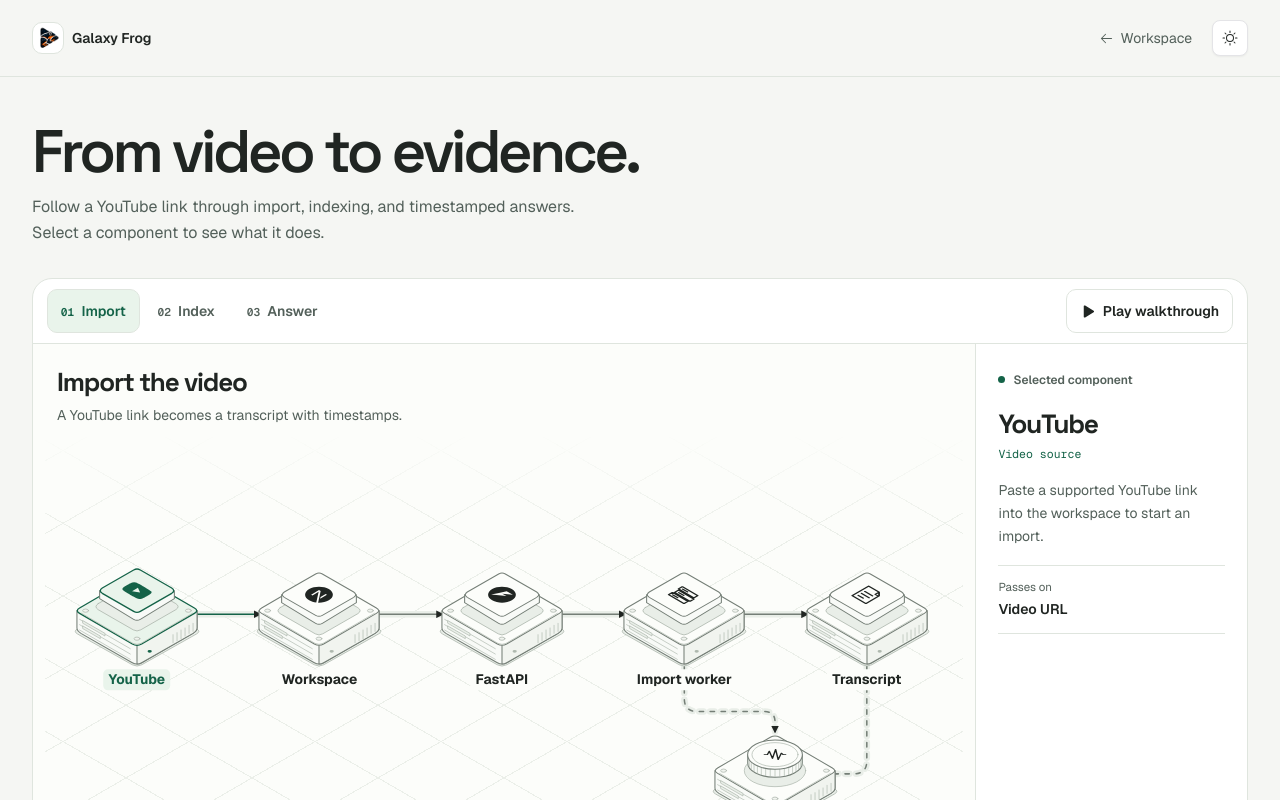
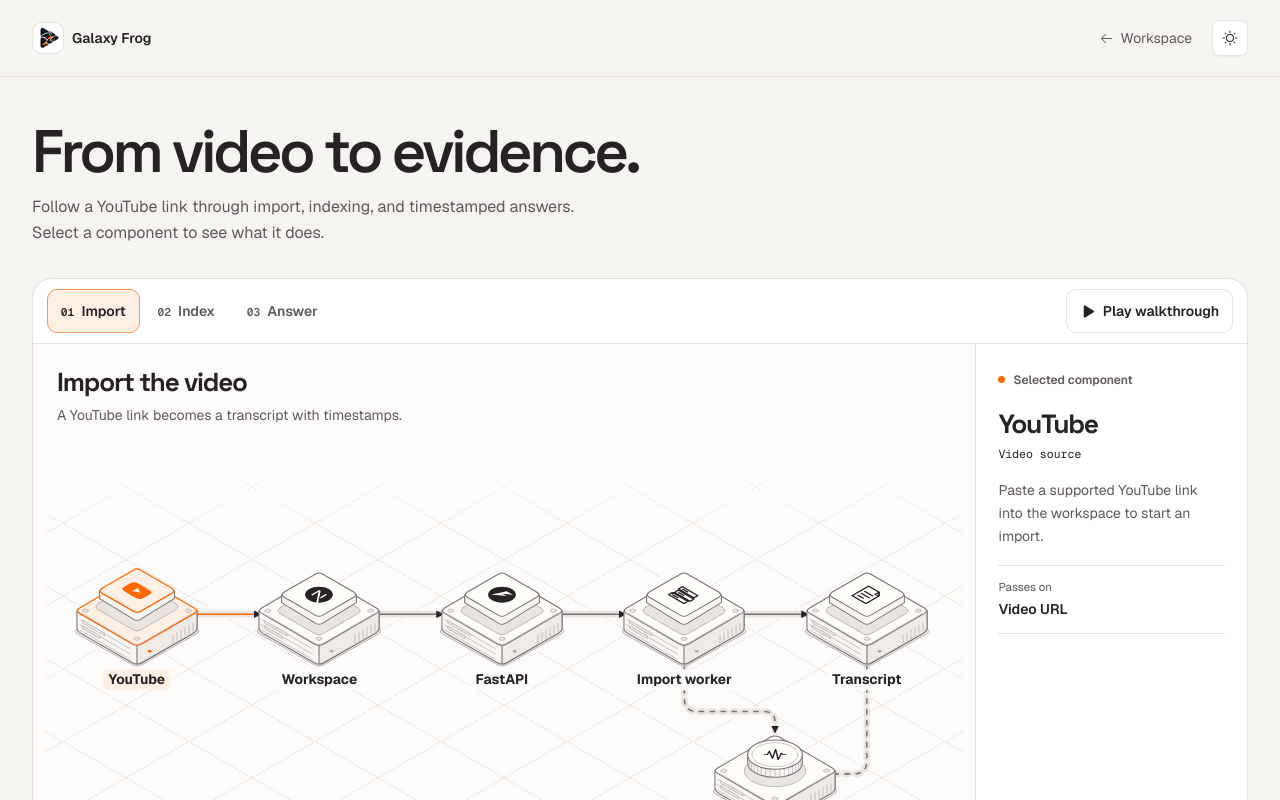
Before and after one commit to VedantPatil-99/the-galaxy-frog, a Next.js app in the folder apps/web/: page /workflow in a window 1280 px wide. Shown: the top 800 px of the page. Built offline with nearby package versions, Linux system fonts and the light colour scheme.

Commit message:
style(web): use bright orange in workflow

```diff
--- a/apps/web/app/workflow/page.tsx
+++ b/apps/web/app/workflow/page.tsx
@@ -21,7 +21,7 @@ export default function WorkflowPage() {
             Galaxy Frog
           </Link>
           <div className="flex shrink-0 items-center gap-2 sm:gap-4">
-            <Link href="/" className="inline-flex min-h-11 items-center gap-1.5 rounded-md px-1 text-sm text-(--wf-muted) hover:text-(--wf-active)">
+            <Link href="/" className="inline-flex min-h-11 items-center gap-1.5 rounded-md px-1 text-sm text-(--wf-muted) hover:text-(--wf-accent-text)">
               <ArrowLeftIcon size={15} aria-hidden="true" /> Workspace
             </Link>
             <ThemeToggle />
--- a/apps/web/components/workflow/workflow.css
+++ b/apps/web/components/workflow/workflow.css
@@ -1,39 +1,47 @@
 .wf-page {
-  --wf-paper: #f5f6f3;
-  --wf-board: #fcfdfa;
+  --wf-paper: #f7f5f2;
+  --wf-board: #fdfcfa;
   --wf-panel: #ffffff;
-  --wf-ink: #202522;
-  --wf-muted: #53605a;
-  --wf-rule: #dfe5de;
-  --wf-grid: #e4e9e2;
-  --wf-edge: #747e76;
-  --wf-detail: #aeb8ae;
-  --wf-case: #f8faf7;
-  --wf-side: #f1f4ef;
-  --wf-foot: #e9eee8;
-  --wf-active: #146348;
-  --wf-active-surface: #e9f4eb;
-  --wf-pulse: #4c9f6c;
+  --wf-ink: #262124;
+  --wf-muted: #60585c;
+  --wf-rule: #e7e0dd;
+  --wf-grid: #ebe4df;
+  --wf-edge: #7a7076;
+  --wf-detail: #b3a9ae;
+  --wf-surface: #fffdfa;
+  --wf-case: #f9f7f4;
+  --wf-side: #f0ebe7;
+  --wf-foot: #ebe5e1;
+  --wf-accent: #ff6700;
+  --wf-accent-text: var(--wf-ink);
+  --wf-active-surface: color-mix(in srgb, var(--wf-accent) 10%, var(--wf-panel));
+  --wf-pulse: #ffad75;
+  --wf-outline-width: 1.55;
+  --wf-detail-width: 1;
+  --wf-cable-width: 1.4;
   background: var(--wf-paper);
   color: var(--wf-ink);
 }
 
 .dark .wf-page {
-  --wf-paper: #141916;
-  --wf-board: #1a211c;
-  --wf-panel: #202822;
-  --wf-ink: #edf4ee;
-  --wf-muted: #b0bfb4;
-  --wf-rule: #39443c;
-  --wf-grid: #344036;
-  --wf-edge: #9ba99e;
-  --wf-detail: #657369;
-  --wf-case: #2a342d;
-  --wf-side: #222c26;
-  --wf-foot: #26302a;
-  --wf-active: #99dbaf;
-  --wf-active-surface: #293e32;
-  --wf-pulse: #8ddaa5;
+  --wf-paper: #110b1b;
+  --wf-board: #160f23;
+  --wf-panel: #1d142b;
+  --wf-ink: #fbf4ff;
+  --wf-muted: #cabbd7;
+  --wf-rule: #43334f;
+  --wf-grid: #47365a;
+  --wf-edge: #b5a8c5;
+  --wf-detail: #9382a8;
+  --wf-surface: #302442;
+  --wf-case: #281e38;
+  --wf-side: #20162f;
+  --wf-foot: #362848;
+  --wf-accent-text: #ffad75;
+  --wf-active-surface: color-mix(in srgb, var(--wf-accent) 15%, var(--wf-panel));
+  --wf-outline-width: 1.9;
+  --wf-detail-width: 1.25;
+  --wf-cable-width: 1.7;
 }
 
 .wf-explorer {
@@ -76,16 +84,16 @@
 }
 
 .wf-stage-nav button[aria-current] {
-  border-color: var(--wf-rule);
+  border-color: color-mix(in srgb, var(--wf-accent) 60%, var(--wf-rule));
   background: var(--wf-active-surface);
-  color: var(--wf-active);
+  color: var(--wf-accent-text);
 }
 
 .wf-stage-nav button:hover,
 .wf-tour-button:hover,
 .wf-continue:hover {
   background: var(--wf-active-surface);
-  color: var(--wf-active);
+  color: var(--wf-accent-text);
 }
 
 .wf-tour-button {
@@ -164,9 +172,9 @@
   stroke-linejoin: round;
 }
 
-.wf-cable[data-active="true"] { color: var(--wf-active); }
+.wf-cable[data-active="true"] { color: var(--wf-accent); }
 .wf-cable-jacket { stroke: var(--wf-foot); stroke-width: 6; }
-.wf-cable-center { stroke: currentColor; stroke-width: 1.4; }
+.wf-cable-center { stroke: currentColor; stroke-width: var(--wf-cable-width); }
 .wf-cable[data-conditional="true"] path { stroke-dasharray: 4 6; }
 .wf-cable .wf-signal { display: none; }
 
@@ -202,16 +210,16 @@
 
 .wf-node:hover,
 .wf-node:focus-visible,
-.wf-node[aria-pressed="true"] { color: var(--wf-active); }
+.wf-node[aria-pressed="true"] { color: var(--wf-accent); }
 
 .wf-device { width: 100%; height: 100%; overflow: visible; }
 .wf-device-foot { fill: var(--wf-foot); stroke: var(--wf-detail); stroke-width: 1.2; }
-.wf-device-wall { fill: var(--wf-case); stroke: var(--wf-edge); stroke-width: 1.55; }
-.wf-device-side { fill: var(--wf-side); stroke: var(--wf-edge); stroke-width: 1.55; }
-.wf-device-detail { stroke: var(--wf-detail); stroke-width: 1; }
-.wf-device-vent { fill: var(--wf-foot); stroke: var(--wf-detail); stroke-width: 1; }
-.wf-device-surface { fill: var(--wf-board); stroke: var(--wf-edge); stroke-width: 1.5; }
-.wf-device-rim { fill: none; stroke: var(--wf-detail); stroke-width: 1.05; }
+.wf-device-wall { fill: var(--wf-case); stroke: var(--wf-edge); stroke-width: var(--wf-outline-width); }
+.wf-device-side { fill: var(--wf-side); stroke: var(--wf-edge); stroke-width: var(--wf-outline-width); }
+.wf-device-detail { stroke: var(--wf-detail); stroke-width: var(--wf-detail-width); }
+.wf-device-vent { fill: var(--wf-foot); stroke: var(--wf-detail); stroke-width: var(--wf-detail-width); }
+.wf-device-surface { fill: var(--wf-surface); stroke: var(--wf-edge); stroke-width: var(--wf-outline-width); }
+.wf-device-rim { fill: none; stroke: var(--wf-detail); stroke-width: var(--wf-detail-width); }
 .wf-device-screw { fill: var(--wf-side); stroke: var(--wf-detail); stroke-width: 1.15; }
 .wf-device-led { fill: var(--wf-detail); }
 .wf-device-recess { fill: var(--wf-foot); stroke: var(--wf-detail); stroke-width: 1.1; }
@@ -223,11 +231,11 @@
 
 .wf-node[aria-pressed="true"] .wf-device-surface {
   fill: var(--wf-active-surface);
-  stroke: var(--wf-active);
-  stroke-width: 2;
+  stroke: var(--wf-accent);
+  stroke-width: calc(var(--wf-outline-width) + .45);
 }
 
-.wf-node[aria-pressed="true"] .wf-device-led { fill: var(--wf-active); }
+.wf-node[aria-pressed="true"] .wf-device-led { fill: var(--wf-accent); }
 
 .wf-node-label {
   position: absolute;
@@ -239,6 +247,7 @@
   transform: translateX(-50%);
   border-radius: .3rem;
   background: var(--wf-board);
+  color: var(--wf-ink);
   padding: .12rem .32rem;
   font-size: clamp(.68rem, 1.3vw, .86rem);
   font-weight: 620;
@@ -246,10 +255,13 @@
   text-wrap: balance;
 }
 
-.wf-node[aria-pressed="true"] .wf-node-label { background: var(--wf-active-surface); }
+.wf-node[aria-pressed="true"] .wf-node-label {
+  background: var(--wf-active-surface);
+  color: var(--wf-accent-text);
+}
 
 .wf-page :is(a, button):focus-visible {
-  outline: 2px solid var(--wf-active);
+  outline: 2px solid var(--wf-ink);
   outline-offset: 3px;
 }
 
@@ -286,7 +298,7 @@
   font-weight: 550;
 }
 
-.wf-readout-label span { width: .44rem; height: .44rem; border-radius: 50%; background: var(--wf-active); }
+.wf-readout-label span { width: .44rem; height: .44rem; border-radius: 50%; background: var(--wf-accent); }
 .wf-readout h3 {
   font-family: var(--font-space-grotesk), sans-serif;
   font-size: 1.65rem;
@@ -297,7 +309,7 @@
 
 .wf-technology {
   margin-top: .42rem;
-  color: var(--wf-active);
+  color: var(--wf-accent-text);
   font-family: var(--font-geist-mono), monospace;
   font-size: .72rem;
   line-height: 1.5;
@@ -317,10 +329,12 @@
   margin-top: auto;
   border-radius: .55rem;
   padding: 0 .55rem;
-  color: var(--wf-active);
+  color: var(--wf-accent-text);
   font-size: .875rem;
   font-weight: 620;
 }
+
+.wf-continue svg { color: var(--wf-accent); }
 
 @media (max-width: 63rem) {
   .wf-panel { grid-template-columns: minmax(0, 1fr); }
```
